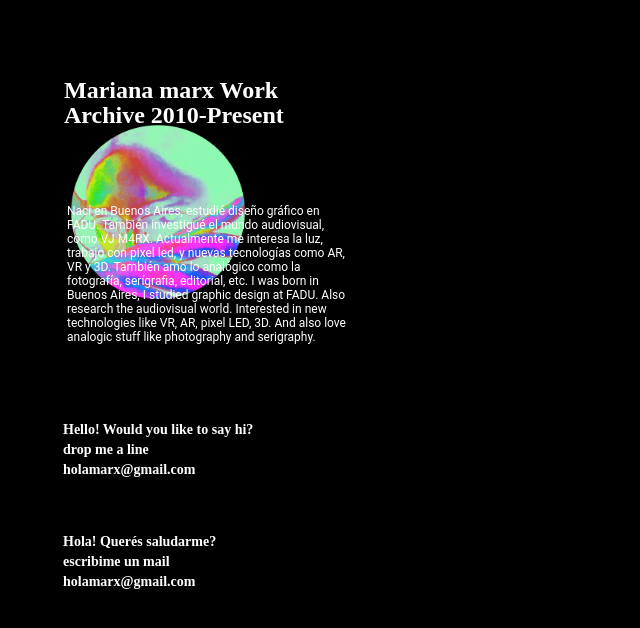
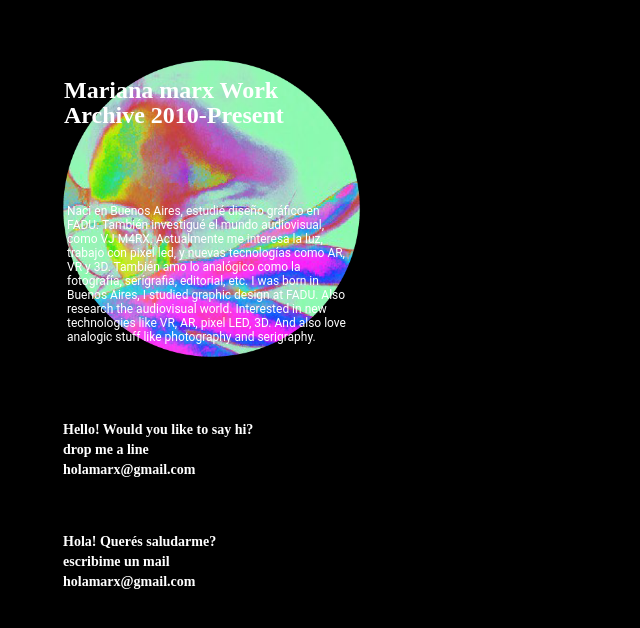
Before and after one commit to holamarx/holamarx.github.io, a plain HTML site: page index.html in a window 1280 px wide. Shown: the part 1420-2048 px from the top of the page, without its empty margins (0-640 px from the left). Drawn offline with Linux system fonts and the light colour scheme.

Commit message:
update de style
typo

```diff
--- a/style.css
+++ b/style.css
@@ -60,10 +60,10 @@ list-style: none
 }
 #seccion2 #fotoperfil {
     position: absolute;
-width: 194px;
-height: 194px;
-left: 61px;
-top: 814px;
+    width: 331px;
+    height: 331px;
+    left: 46px;
+    top: 742px;
 }
 #seccion2 #hello {
     position: absolute;
@@ -113,7 +113,7 @@ height: 122px;
 left: 64px;
 top: 1474px;
 
-font-family: Montserrat Black;
+font-family: 'Montserrat' Black;
 font-style: normal;
 font-weight: 900;
 font-size: 24px;
```
